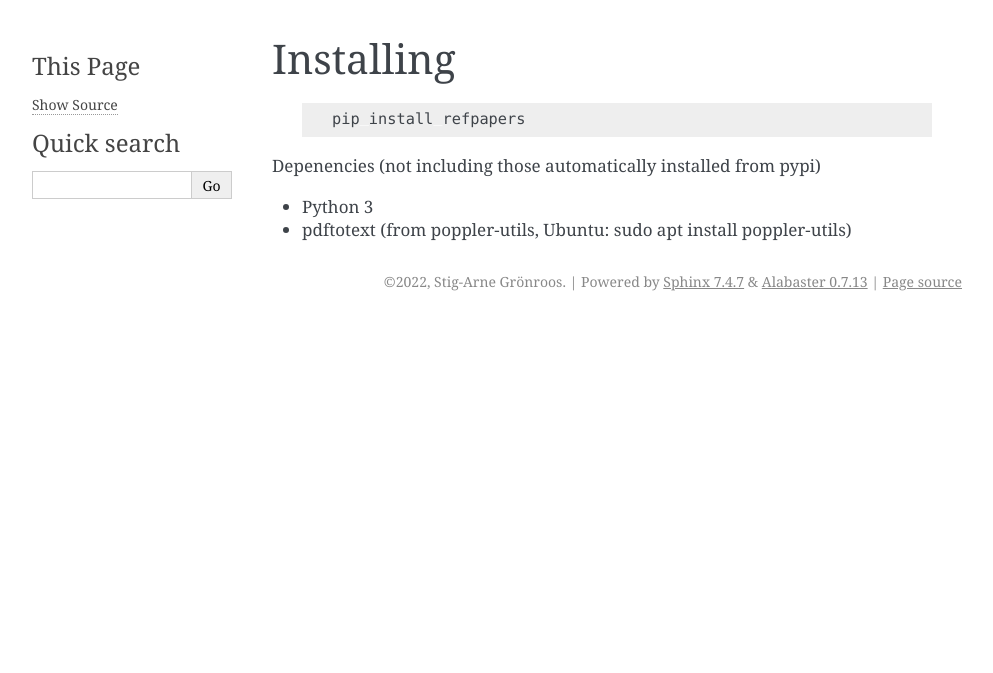
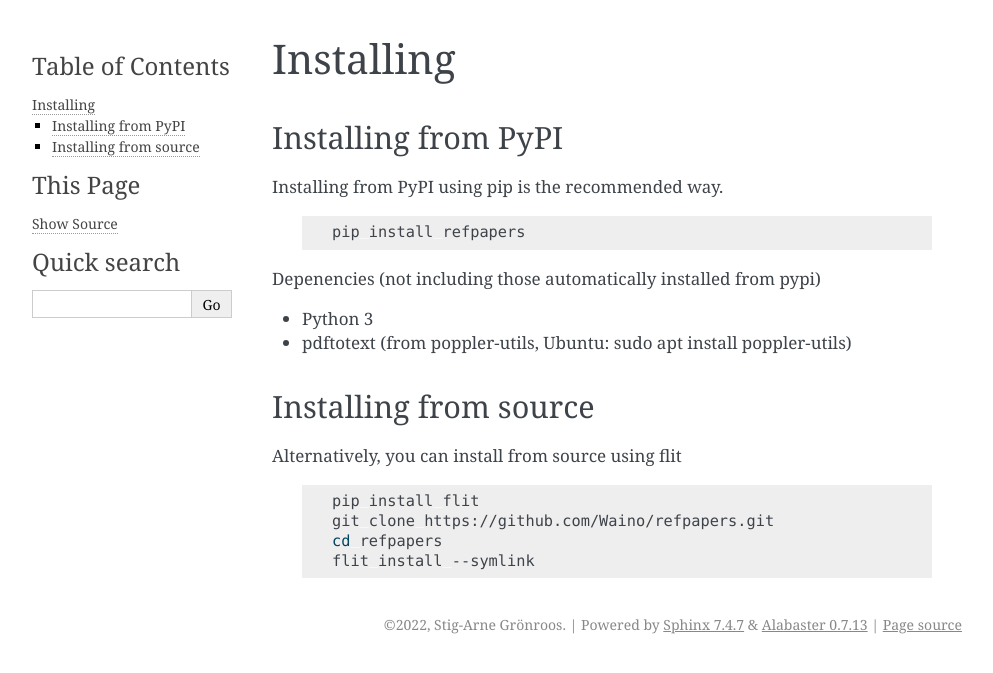
Before and after one commit to Waino/refpapers, a Sphinx documentation site: the page built from docs/source/Installing.rst, in a window 1280 px wide. Shown: the top 673 px of the page, without its empty margins (148-1141 px from the left). Built offline with Sphinx 7.4.7, drawn with Linux system fonts in a browser that asks for light colours.

```diff
--- a/README.rst
+++ b/README.rst
@@ -122,7 +122,7 @@ Configuration
 If you run refpapers without a configuration, it will ask for the information necessary to write a minimal config.
 However, to use all the features of refpapers, you should edit the configuration file.
 
-A full-featured example configuration file can be found in :code:`example_conf/conf.yml`
+A full-featured example configuration file can be found in `example_conf/conf.yml <https://github.com/Waino/refpapers/blob/master/example_conf/conf.yml>`_.
 
 My workflow
 -----------
--- a/docs/source/Configuration.rst
+++ b/docs/source/Configuration.rst
@@ -6,7 +6,8 @@ Configuration
 If you run refpapers without a configuration, it will ask for the information necessary to write a minimal config.
 However, to use all the features of refpapers, you should edit the configuration file.
 
-A full-featured example configuration file can be found in :code:`example_conf/conf.yml`
+A full-featured example configuration file can be found in
+`example_conf/conf.yml <https://github.com/Waino/refpapers/blob/master/example_conf/conf.yml>`_.
 
 Git and git-annex
 ~~~~~~~~~~~~~~~~~
--- a/docs/source/Installing.rst
+++ b/docs/source/Installing.rst
@@ -1,7 +1,12 @@
 .. _Installing:
 
 Installing
-============
+==========
+
+Installing from PyPI
+--------------------
+
+Installing from PyPI using pip is the recommended way.
 
   .. code-block:: bash
 
@@ -11,3 +16,16 @@ Depenencies (not including those automatically installed from pypi)
 
 * Python 3
 * pdftotext (from poppler-utils, Ubuntu: sudo apt install poppler-utils)
+
+
+Installing from source
+----------------------
+
+Alternatively, you can install from source using flit
+
+  .. code-block:: bash
+
+    pip install flit
+    git clone https://github.com/Waino/refpapers.git
+    cd refpapers
+    flit install --symlink
--- a/docs/source/index.rst
+++ b/docs/source/index.rst
@@ -5,6 +5,8 @@
 
 Welcome to the documentation for refpapers !
 ============================================
+
+Source code on github: `<https://github.com/Waino/refpapers>`_
 
 .. toctree::
    :maxdepth: 2
--- a/refpapers/__init__.py
+++ b/refpapers/__init__.py
@@ -11,6 +11,6 @@ from refpapers.search import index_data, search
 __all__ = ['print_list', 'print_details', 'yield_all_paths', 'parse',
            'Paper', 'index_data', 'search', 'cli']
 
-__version__ = '0.0.1'
+__version__ = '1.0.0'
 __author__ = 'Stig-Arne Gronroos'
-__author_email__ = "stig-arne.gronroos@aalto.fi"    # FIXME
+__author_email__ = "stig.gronroos@gmail.com"
```
Also changed, not shown: 4 other files.
